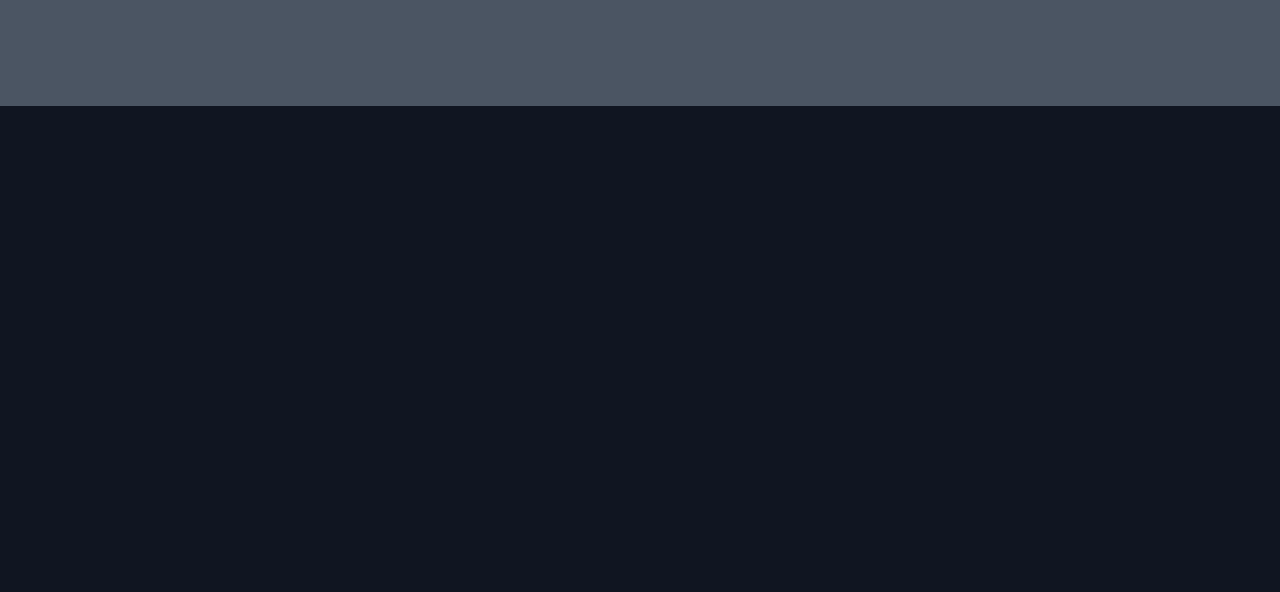
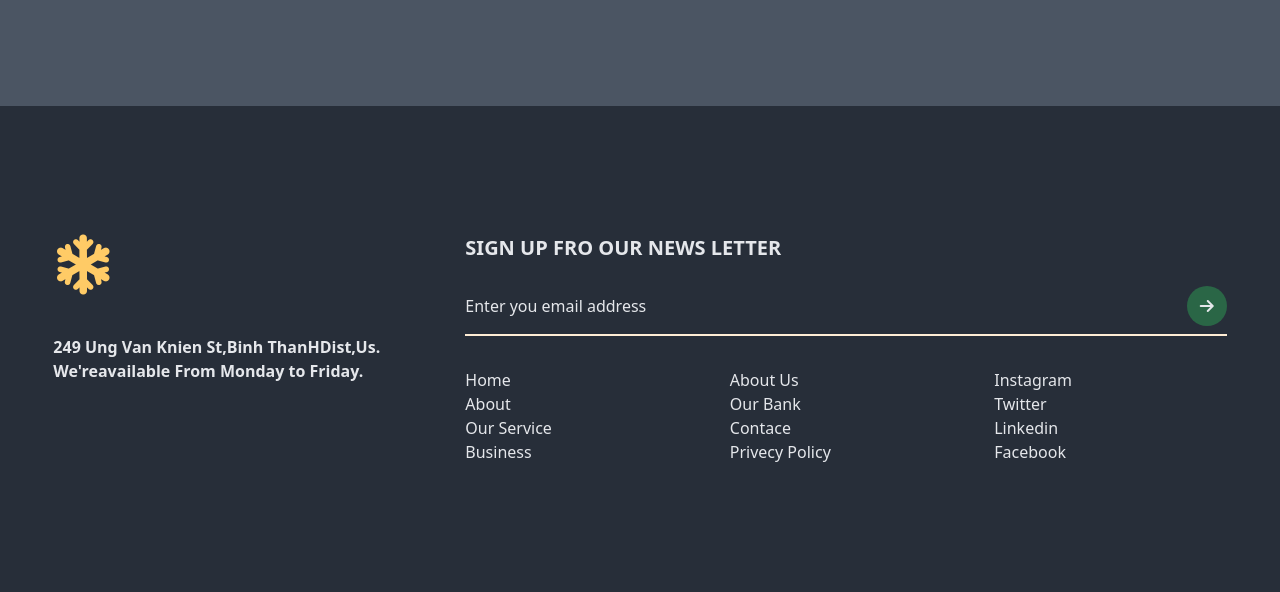
Before and after one commit to towhidul-islam-dev/Fintech, a website: page index.html in a window 1280 px wide. Shown: the part 2394-2986 px from the top of the page. Before the commit the page ends 2500 px from the top, so only its background shows below. Drawn offline with Linux system fonts and the light colour scheme.

Commit message:
money section added in the index.html and header section issue has been resolved

```diff
--- a/index.html
+++ b/index.html
@@ -455,10 +455,82 @@
         </div>
       </div>
     </section>
-    <!-- ** Money Section End -->
+    <!-- ! Money Section End -->
 
     <!-- ** Footer Section Start -->
+    <footer class="bg-[#272e39]">
+      <div class="container">
+        <div class="footer_content">
+          <div class="money_container py-32">
+            <div
+              class="text-gray-200 money_img max-w-sm w-full rounded-3xl overflow-hidden"
+            >
+              <div class="nav_logo mb-10">
+                <a class="text-6xl text-[#ffcb66]" href="#"
+                  ><i class="fa-solid fa-snowflake"></i
+                ></a>
+              </div>
+              <p class="font-bold">
+                249 Ung Van Knien St,Binh ThanHDist,Us. We'reavailable From
+                Monday to Friday.
+              </p>
+            </div>
 
-    <!-- ** Footer Section End -->
+            <div class="text-gray-200 grid place-items-center">
+              <h2 class="text-left w-full text-xl uppercase font-bold mb-8">
+                Sign up fro our news letter
+              </h2>
+              <div
+                class="w-full border-b-2 border-orange-100 pb-4 relative flex items-center justify-center"
+              >
+                <div class="">
+                  <input
+                    type="email"
+                    placeholder="Enter you email address"
+                    class="placeholder:text-gray-200 placeholder:text-base bg-transparent"
+                  />
+                </div>
+                <button class="capitalize font-bold absolute right-0">
+                  <span class="inline-block">
+                    <div
+                      class="bg-[#2a6646] w-10 aspect-square rounded-full flex items-center justify-center"
+                    >
+                      <i class="fa-solid fa-arrow-right"></i>
+                    </div>
+                  </span>
+                </button>
+              </div>
+              <div class="grid grid-cols-make-equal-cards1 gap-8 w-full mt-8">
+                <div class="">
+                  <ul>
+                    <li><a href="#">Home</a></li>
+                    <li><a href="#">About</a></li>
+                    <li><a href="#">Our Service</a></li>
+                    <li><a href="#">Business</a></li>
+                  </ul>
+                </div>
+                <div class="">
+                  <ul>
+                    <li><a href="#">About Us</a></li>
+                    <li><a href="#">Our Bank</a></li>
+                    <li><a href="#">Contace</a></li>
+                    <li><a href="#">Privecy Policy</a></li>
+                  </ul>
+                </div>
+                <div class="">
+                  <ul>
+                    <li><a href="#">Instagram</a></li>
+                    <li><a href="#">Twitter</a></li>
+                    <li><a href="#">Linkedin</a></li>
+                    <li><a href="#">Facebook</a></li>
+                  </ul>
+                </div>
+              </div>
+            </div>
+          </div>
+        </div>
+      </div>
+    </footer>
+    <!-- ! Footer Section End -->
   </body>
 </html>
```
Also changed, not shown: public/output.css.
